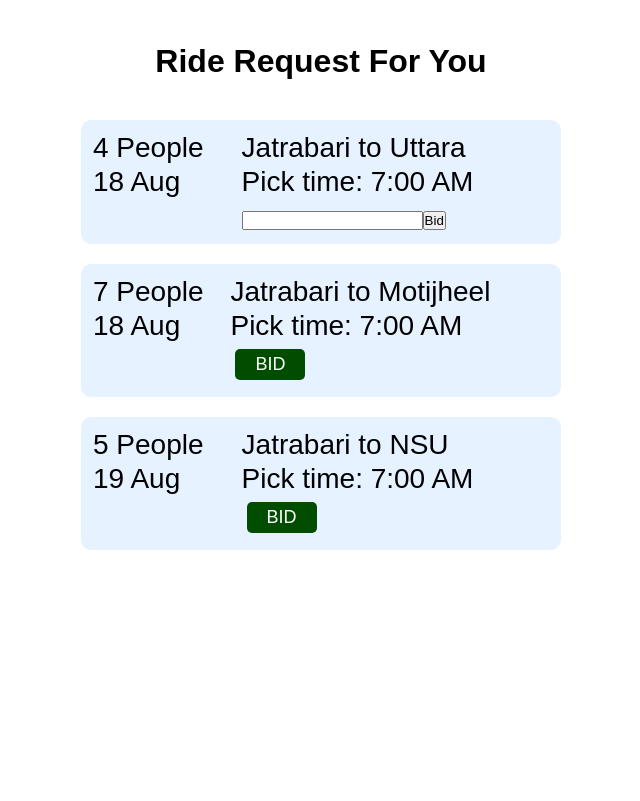
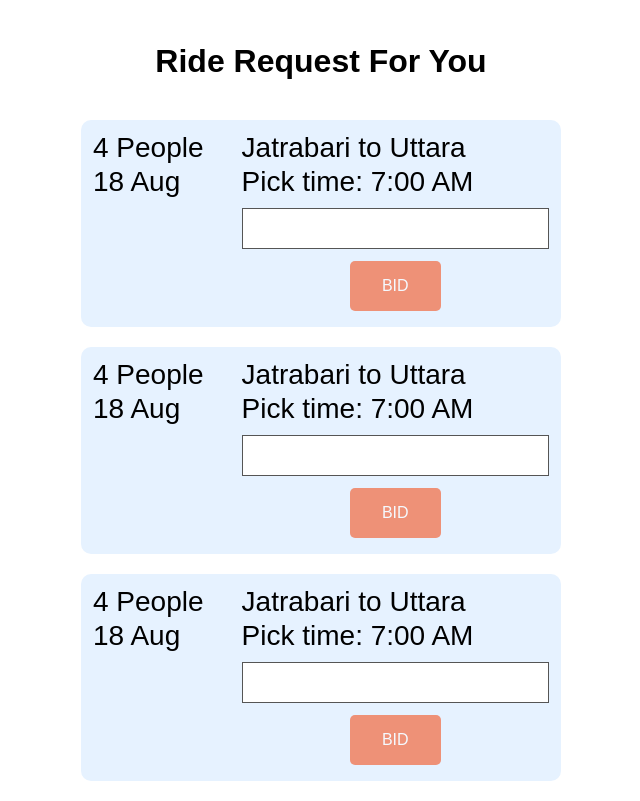
Before and after one commit to shadmantaqi/HACKNSU4_NSU_Forver_Alone_Coder, a PHP site: page /dashboadDriver.php in a window 1280 px wide. Shown: the part 831-1632 px from the top of the page, without its empty margins (319-959 px from the left). Before the commit the page ends 1381 px from the top, so only its background shows below. Run offline with PHP 8.4, Linux system fonts and the light colour scheme.

Commit message:
driverdashb

```diff
--- a/dashboadDriver.php
+++ b/dashboadDriver.php
@@ -11,20 +11,28 @@
 
 
     <style>
-
         /* The Modal (background) */
         .modal {
-  display: none; /* Hidden by default */
-  position: fixed; /* Stay in place */
-  z-index: 1; /* Sit on top */
+            display: none;
+            /* Hidden by default */
+            position: fixed;
+            /* Stay in place */
+            z-index: 1;
+            /* Sit on top */
             left: 0;
             top: 0;
-  width: 100%; /* Full width */
-  height: 100%; /* Full height */
-  overflow: auto; /* Enable scroll if needed */
-  background-color: rgb(0,0,0); /* Fallback color */
-  background-color: rgba(0,0,0,0.4); /* Black w/ opacity */
-  -webkit-animation-name: fadeIn; /* Fade in the background */
+            width: 100%;
+            /* Full width */
+            height: 100%;
+            /* Full height */
+            overflow: auto;
+            /* Enable scroll if needed */
+            background-color: rgb(0, 0, 0);
+            /* Fallback color */
+            background-color: rgba(0, 0, 0, 0.4);
+            /* Black w/ opacity */
+            -webkit-animation-name: fadeIn;
+            /* Fade in the background */
             -webkit-animation-duration: 0.4s;
             animation-name: fadeIn;
             animation-duration: 0.4s
@@ -63,7 +71,9 @@
             color: white;
         }
 
-.modal-body {padding: 2px 16px;}
+        .modal-body {
+            padding: 2px 16px;
+        }
 
         .modal-footer {
             padding: 2px 16px;
@@ -73,23 +83,47 @@
 
         /* Add Animation */
         @-webkit-keyframes slideIn {
-  from {bottom: -300px; opacity: 0}
-  to {bottom: 0; opacity: 1}
+            from {
+                bottom: -300px;
+                opacity: 0
+            }
+
+            to {
+                bottom: 0;
+                opacity: 1
+            }
         }
 
         @keyframes slideIn {
-  from {bottom: -300px; opacity: 0}
-  to {bottom: 0; opacity: 1}
+            from {
+                bottom: -300px;
+                opacity: 0
+            }
+
+            to {
+                bottom: 0;
+                opacity: 1
+            }
         }
 
         @-webkit-keyframes fadeIn {
-  from {opacity: 0}
-  to {opacity: 1}
+            from {
+                opacity: 0
+            }
+
+            to {
+                opacity: 1
+            }
         }
 
         @keyframes fadeIn {
-  from {opacity: 0}
-  to {opacity: 1}
+            from {
+                opacity: 0
+            }
+
+            to {
+                opacity: 1
+            }
         }
     </style>
     <style>
@@ -296,7 +330,42 @@ li a:hover:not(.active) {
         .active {
             background-color: #04AA6D;
         }
+
+
+        input[type=text] {
+            width: 100%;
+            padding: 12px 20px;
+            margin: 8px 0;
+            box-sizing: border-box;
+            border: 1px solid #555;
+            outline: none;
+        }
+
+        input[type=text]:focus {
+            background-color: lightblue;
+        }
     </style>
+    <style>
+        .button {
+            background-color: #f4511e;
+            border: none;
+            color: white;
+            padding: 16px 32px;
+            text-align: center;
+            font-size: 16px;
+            margin: 4px 2px;
+            opacity: 0.6;
+            transition: 0.3s;
+            display: inline-block;
+            text-decoration: none;
+            cursor: pointer;
+        }
+
+        .button:hover {
+            opacity: 1
+        }
+    </style>
+
 </head>
 
 <body>
@@ -313,22 +382,19 @@ li a:hover:not(.active) {
 
         <div class="mySlides fade">
             <div class="numbertext">1 / 3</div>
-            <img src="https://onde-website-bucket.s3.ap-south-1.amazonaws.com/site/content/blog/v1591187706/Blog_Post_01.jpg"
-                style="width:100%">
+            <img src="https://onde-website-bucket.s3.ap-south-1.amazonaws.com/site/content/blog/v1591187706/Blog_Post_01.jpg" style="width:100%">
             <div class="text">Hey! Need a Ride?</div>
         </div>
 
         <div class="mySlides fade">
             <div class="numbertext">2 / 3</div>
-            <img src="https://onde-website-bucket.s3.ap-south-1.amazonaws.com/site/content/blog/v1591187712/Blog_Post_02.jpg"
-                style="width:100%">
+            <img src="https://onde-website-bucket.s3.ap-south-1.amazonaws.com/site/content/blog/v1591187712/Blog_Post_02.jpg" style="width:100%">
             <div class="text">Enjoy the Ride!</div>
         </div>
 
         <div class="mySlides fade">
             <div class="numbertext">3 / 3</div>
-            <img src="https://onde-website-bucket.s3.ap-south-1.amazonaws.com/site/content/blog/v1591187717/Blog_Post_03.jpg"
-                style="width:100%">
+            <img src="https://onde-website-bucket.s3.ap-south-1.amazonaws.com/site/content/blog/v1591187717/Blog_Post_03.jpg" style="width:100%">
             <div class="text">Let's Go :)</div>
         </div>
 
@@ -360,15 +426,20 @@ li a:hover:not(.active) {
             </tr>
             <tr>
                 <td></td>
-                <td><form action="" method="POST"><input type="text" name="bidamount"><input type="hidden" name="reqID"><input type="submit" value="Bid"></form></td>
+                <td>
+                    <form action="" method="POST">
+                        <input type="text" name="bidamount">
+                        <input type="hidden" name="reqID">
+                        <center> <button class="button">BID</button> </center>
+                    </form>
+                </td>
             </tr>
         </table>
 
         <table>
-
             <tr>
-                <td>7 People</td>
-                <td>Jatrabari to Motijheel</td>
+                <td>4 People</td>
+                <td>Jatrabari to Uttara</td>
             </tr>
             <tr>
                 <td>18 Aug</td>
@@ -376,51 +447,46 @@ li a:hover:not(.active) {
             </tr>
             <tr>
                 <td></td>
-                <td><button> BID</button></td>
+                <td>
+                    <form action="" method="POST">
+                        <input type="text" name="bidamount">
+                        <input type="hidden" name="reqID">
+                        <center> <button class="button">BID</button> </center>
+                    </form>
+                </td>
             </tr>
         </table>
         <table>
-
             <tr>
-                <td>5 People</td>
-                <td>Jatrabari to NSU</td>
+                <td>4 People</td>
+                <td>Jatrabari to Uttara</td>
             </tr>
             <tr>
-                <td>19 Aug</td>
+                <td>18 Aug</td>
                 <td>Pick time: 7:00 AM</td>
             </tr>
             <tr>
                 <td></td>
-                <td><button> BID</button></td>
+                <td>
+                    <form action="" method="POST">
+                        <input type="text" name="bidamount">
+                        <input type="hidden" name="reqID">
+                        <center> <button class="button">BID</button> </center>
+                    </form>
+                </td>
             </tr>
         </table>
     </div>
 
 
-  <!-- Modal content -->
-  <div class="modal-content">
-    <div class="modal-header">
-      <span class="close">&times;</span>
-      <h2>BID</h2>
-    </div>
-    <div class="modal-body">
- <label >Bidding Amount<br>
-  <input type="text"  name="fname" value=""><br>
-     </div>
-    <div class="modal-footer">
-    <label>Bidding ID</label>
-      <input type="text" id="bidID" name="bidID">
-      <input type="submit" value="BID">
-    </div>
-  </div>
-
-</div>
     <script>
         let slideIndex = 1;
         showSlides(slideIndex);
+
         function addBid() {
             console.log("Hellow");
         }
+
         function plusSlides(n) {
             showSlides(slideIndex += n);
         }
@@ -433,8 +499,12 @@ li a:hover:not(.active) {
             let i;
             let slides = document.getElementsByClassName("mySlides");
             let dots = document.getElementsByClassName("dot");
-            if (n > slides.length) { slideIndex = 1 }
-            if (n < 1) { slideIndex = slides.length }
+            if (n > slides.length) {
+                slideIndex = 1
+            }
+            if (n < 1) {
+                slideIndex = slides.length
+            }
             for (i = 0; i < slides.length; i++) {
                 slides[i].style.display = "none";
             }
```
Lines whose indentation alone changed are shown as unchanged.
